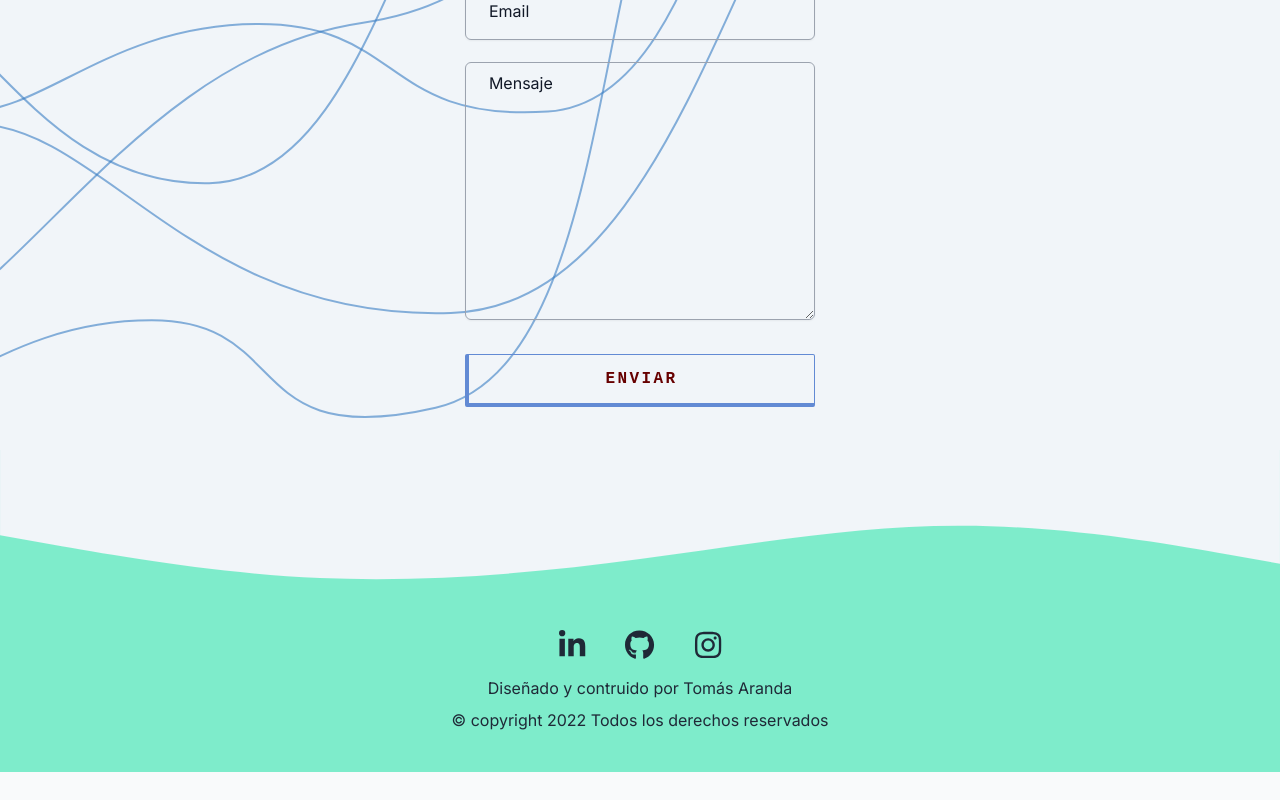
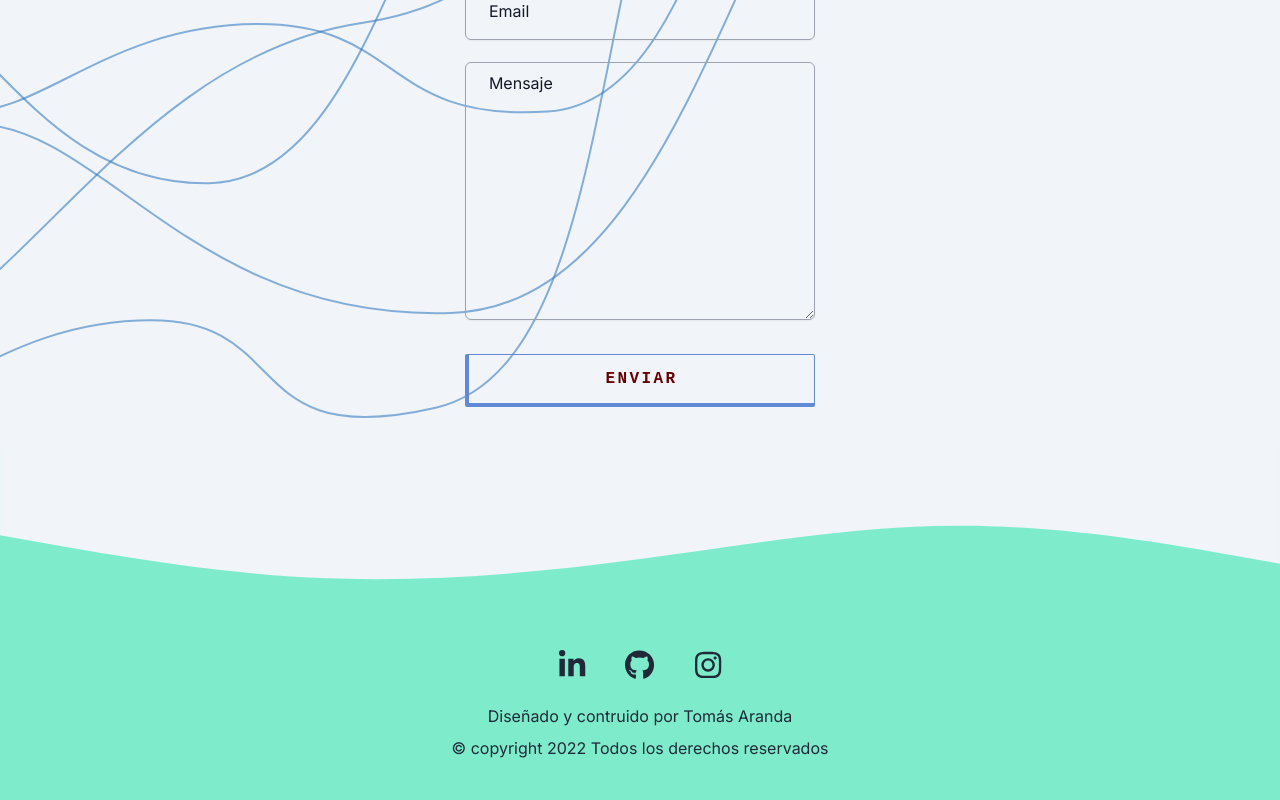
Before and after one commit to TomasAranda21/new-portfolio, a React (Vite) app in the folder frontend/: page / in a window 1280 px wide. Shown: the part 3127-3927 px from the top of the page. Before the commit the page ends 3899 px from the top, so only its background shows below. Built offline with nearby package versions, Linux system fonts and the light colour scheme; no server answers; the database is empty.

Commit message:
style code

```diff
--- a/frontend/src/components/aside/DivRight.jsx
+++ b/frontend/src/components/aside/DivRight.jsx
@@ -4,11 +4,6 @@ import { useInView } from 'react-intersection-observer'
 const DivRight = () => {
 
     const {ref, inView } = useInView({triggerOnce: true});
-
-    useEffect(() => {
-        console.log(ref)
-    }, [inView])
-
 
   return (
     <div  className="w-full m-0 p-0 text-2xl  hidden 2xl:block">
--- a/frontend/src/components/footer/Footer.jsx
+++ b/frontend/src/components/footer/Footer.jsx
@@ -1,4 +1,4 @@
-import React, {useEffect} from 'react'
+import React from 'react'
 import { FontAwesomeIcon } from '@fortawesome/react-fontawesome'
 import {faGithub,  faInstagram, faLinkedinIn} from '@fortawesome/free-brands-svg-icons'
 import { useInView } from 'react-intersection-observer'
@@ -16,9 +16,9 @@ const Footer = ({dark}) => {
           <path fill={`${dark ? '#0f172a' : "#f1f5f9"}`} fillOpacity="1" d="M0,96L60,106.7C120,117,240,139,360,144C480,149,600,139,720,122.7C840,107,960,85,1080,85.3C1200,85,1320,107,1380,117.3L1440,128L1440,0L1380,0C1320,0,1200,0,1080,0C960,0,840,0,720,0C600,0,480,0,360,0C240,0,120,0,60,0L0,0Z"></path>
         </svg>
 
-            <div className={inView ? ` pb-5 relative   opacity-100 delay-300 duration-700 ease-in-out ` : ' pb-5 relative opacity-0 delay-300  duration-700 ease-in-out'}  ref={ref}
+            <div className={inView ? ` pb-5 px-2 relative   opacity-100 delay-300 duration-700 ease-in-out ` : ' pb-5 relative opacity-0 delay-300  duration-700 ease-in-out'}  ref={ref}
             >
-                <div className="flex justify-center 2xl:hidden pb-3">
+                <div className="flex justify-center 2xl:hidden py-5">
                     <ul className="flex text-3xl text-gray-800 gap-10 items-center">
                         <a target="_blank" href="https://www.linkedin.com/in/tomas--aranda"><li className="hover:text-cyan-500"><FontAwesomeIcon icon={faLinkedinIn}/></li></a>
                         <a target="_blank" href="https://github.com/TomasAranda21"><li className="hover:text-cyan-500"><FontAwesomeIcon icon={faGithub} className=""/></li></a>
```
Also changed, not shown: frontend/src/index.css (+0 -9 lines).
